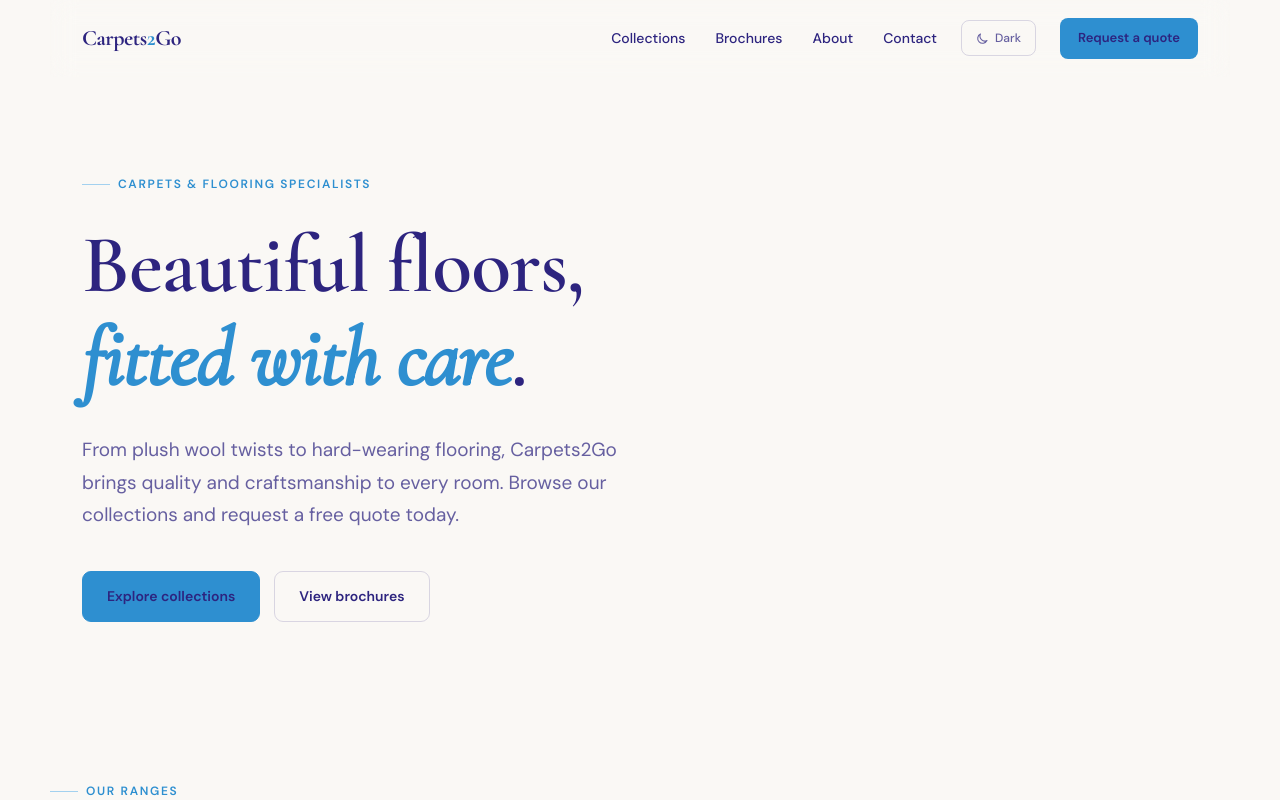
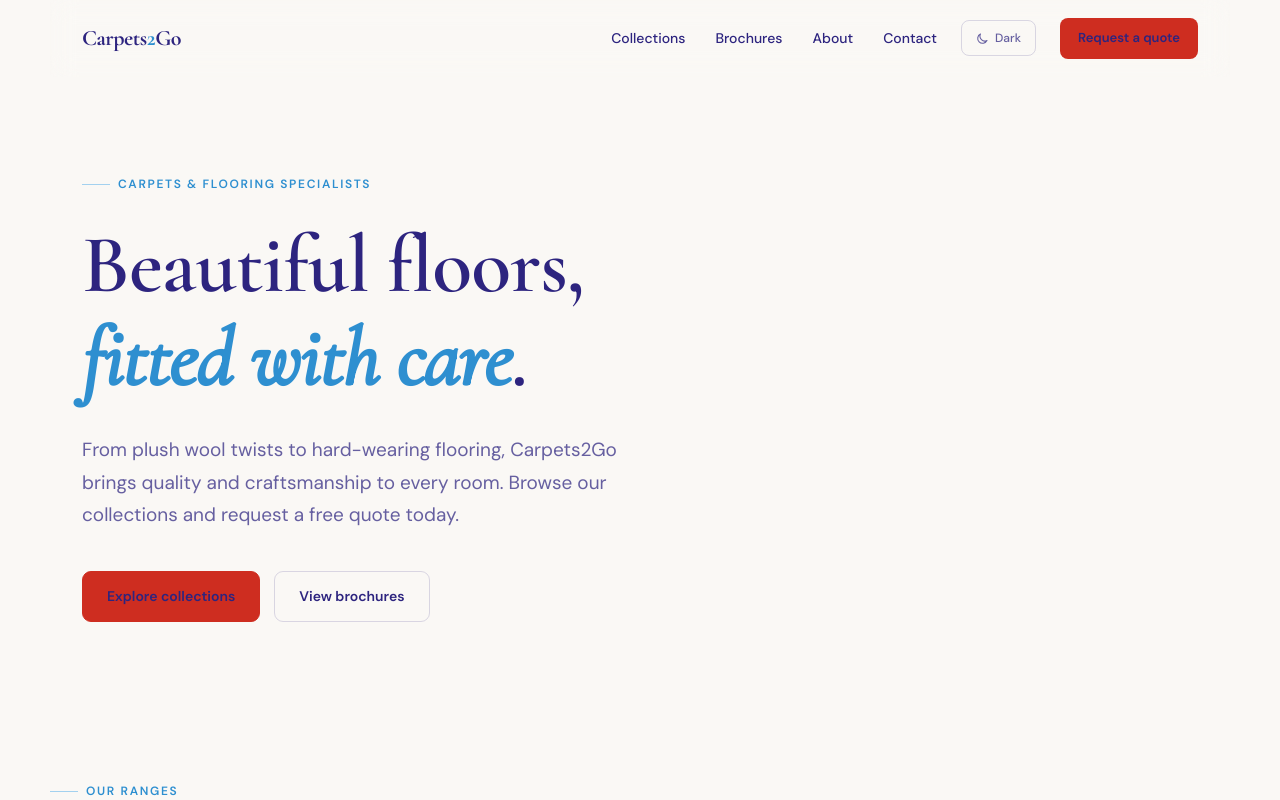
Before and after one commit to aakilmohmed-dotcom/carpets2go, a Next.js app: page / in a window 1280 px wide. Shown: the top 800 px of the page. Built offline with nearby package versions, Linux system fonts and the light colour scheme.

Commit message:
Red CTA buttons — all three brand colours now in use

```diff
--- a/app/site.css
+++ b/app/site.css
@@ -105,7 +105,7 @@ html { scroll-behavior: smooth; }
 
 .c-nav-cta {
   display: inline-flex; align-items: center; gap: 6px;
-  background: var(--accent-deep); color: #fff;
+  background: var(--c-red); color: #fff;
   font-size: 13px; font-weight: 600;
   padding: 10px 18px; border-radius: 8px;
   transition: opacity 150ms, transform 150ms; flex-shrink: 0;
@@ -139,8 +139,8 @@ html { scroll-behavior: smooth; }
   border-radius: 9px; cursor: pointer; transition: all 160ms;
   font-family: var(--c-sans);
 }
-.c-btn-primary { background: var(--accent-deep); color: #fff; border: 1px solid var(--accent-deep); }
-.c-btn-primary:hover { opacity: 0.92; transform: translateY(-1px); }
+.c-btn-primary { background: var(--c-red); color: #fff; border: 1px solid var(--c-red); }
+.c-btn-primary:hover { opacity: 0.90; transform: translateY(-1px); }
 .c-btn-ghost { background: transparent; color: var(--text-1); border: 1px solid var(--border-2); }
 .c-btn-ghost:hover { border-color: var(--accent); color: var(--accent-text); }
 
```
Also changed, not shown: public/favicon.svg.
